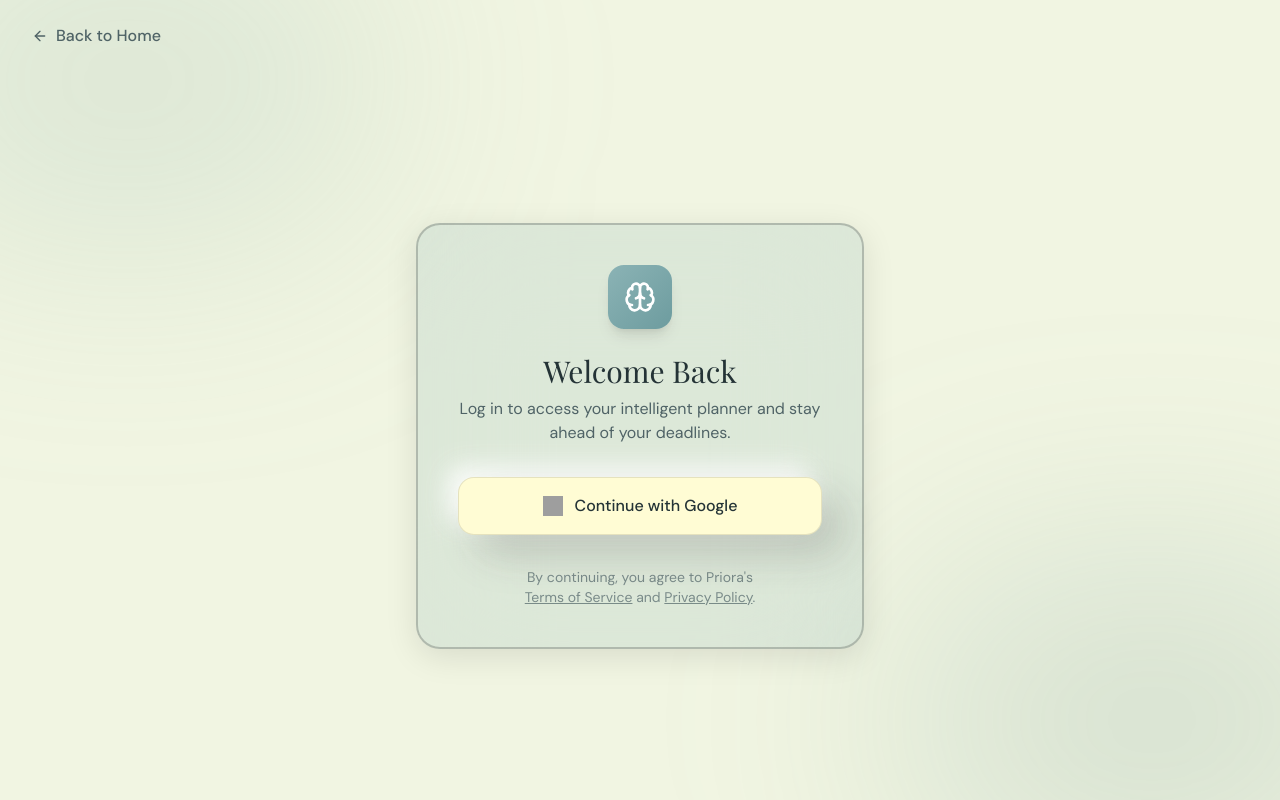
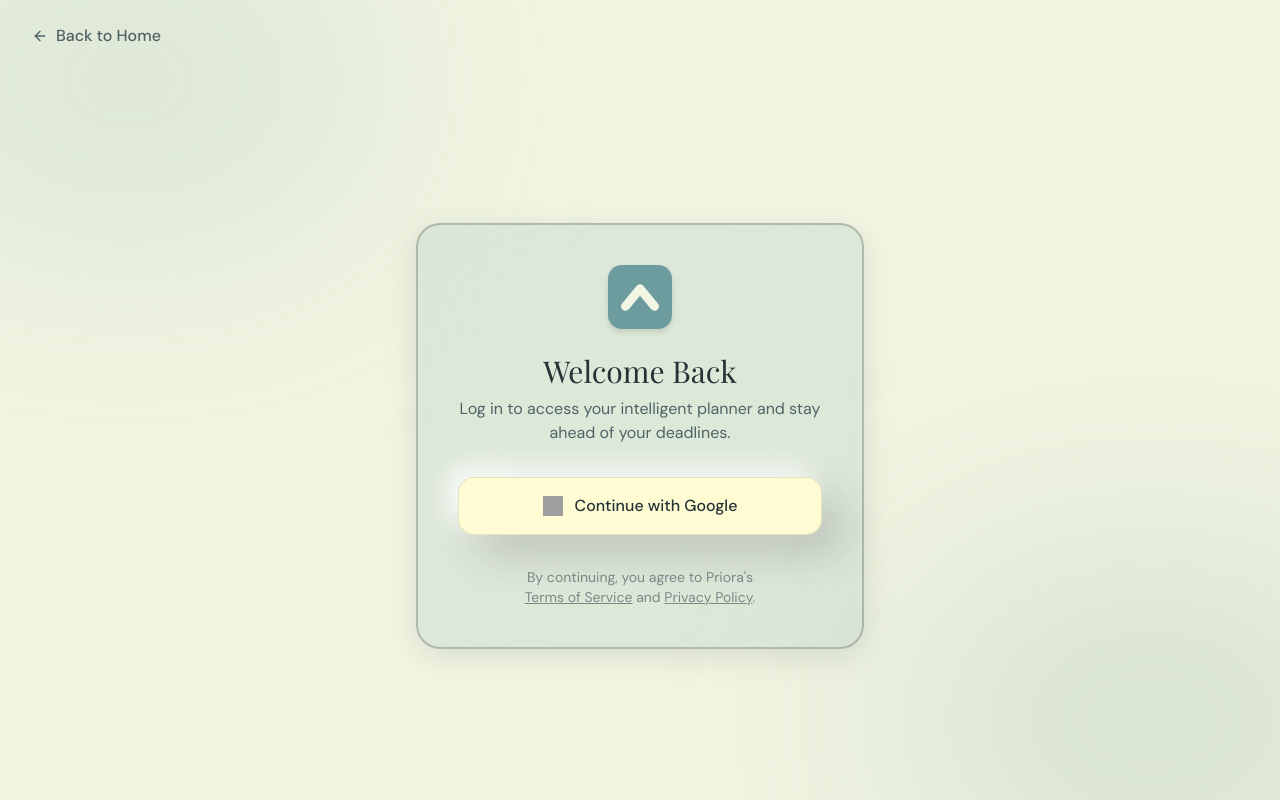
Before and after one commit to OnkarGaikwad-astro/Priora, a Next.js app: page /login in a window 1280 px wide. Built offline with nearby package versions, Linux system fonts and the light colour scheme; no server answers; grey boxes are pictures that could not be loaded; a web font is replaced by a local one.

Commit message:
fix(db): attach user_id to new tasks and habits for supabase RLS

```diff
--- a/src/app/login/page.tsx
+++ b/src/app/login/page.tsx
@@ -57,8 +57,8 @@ export default function LoginPage() {
         >
 
           <div className="flex flex-col items-center mb-8">
-            <div className="w-16 h-16 bg-gradient-to-br from-[var(--color-primary)] to-[var(--color-status-info)] rounded-2xl flex items-center justify-center shadow-lg shadow-[var(--color-primary)]/20 mb-6">
-              <Brain className="w-8 h-8 text-white" />
+            <div className="w-16 h-16 flex items-center justify-center mb-6">
+              <Image src="/logo.svg" alt="Priora Logo" width={64} height={64} className="w-full h-full drop-shadow-md" />
             </div>
             <h1 className="text-3xl font-heading text-[var(--color-text-heading)] mb-2">Welcome Back</h1>
             <p className="text-[var(--color-text-secondary)] text-center">
--- a/src/context/AppContext.tsx
+++ b/src/context/AppContext.tsx
@@ -102,7 +102,7 @@ export function AppProvider({ children }: { children: ReactNode }) {
   const addTask = async (task: Task) => {
     setTasks([task, ...tasks]); // Optimistic UI update
     if (isDbConnected() && supabase) {
-      await supabase!.from('tasks').insert([task]);
+      await supabase!.from('tasks').insert([{ ...task, user_id: user?.id }]);
     }
   };
 
@@ -132,7 +132,7 @@ export function AppProvider({ children }: { children: ReactNode }) {
   const addHabit = async (habit: Habit) => {
     setHabits([...habits, habit]);
     if (isDbConnected() && supabase) {
-      await supabase!.from('habits').insert([habit]);
+      await supabase!.from('habits').insert([{ ...habit, user_id: user?.id }]);
     }
   };
 
```
Also changed, not shown: public/logo.svg, src/app/icon.svg.
